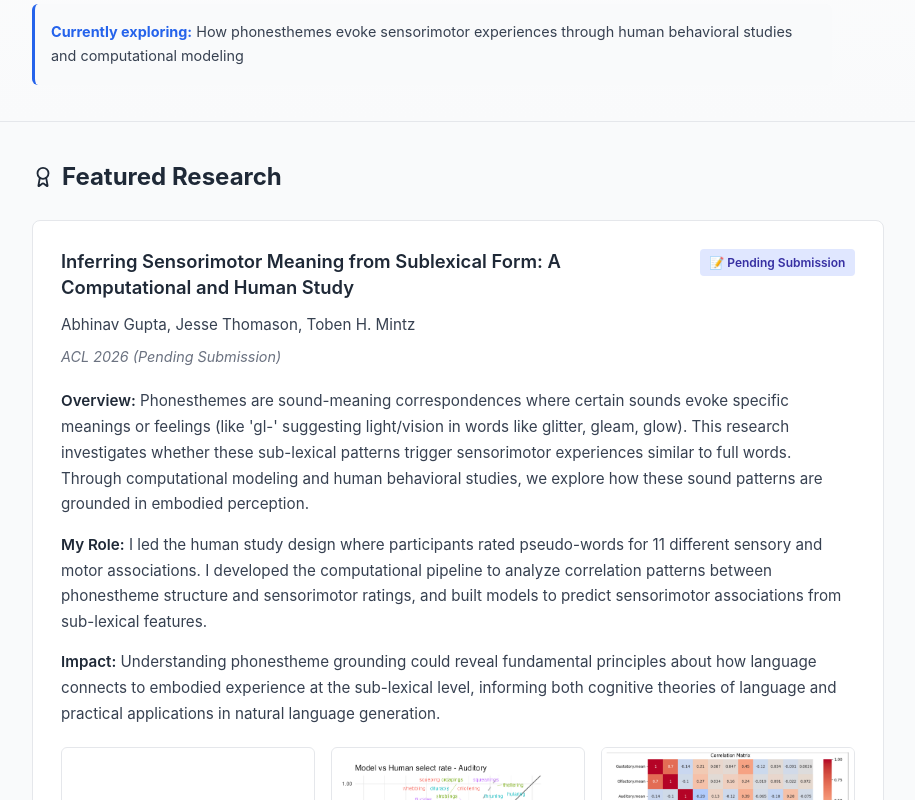
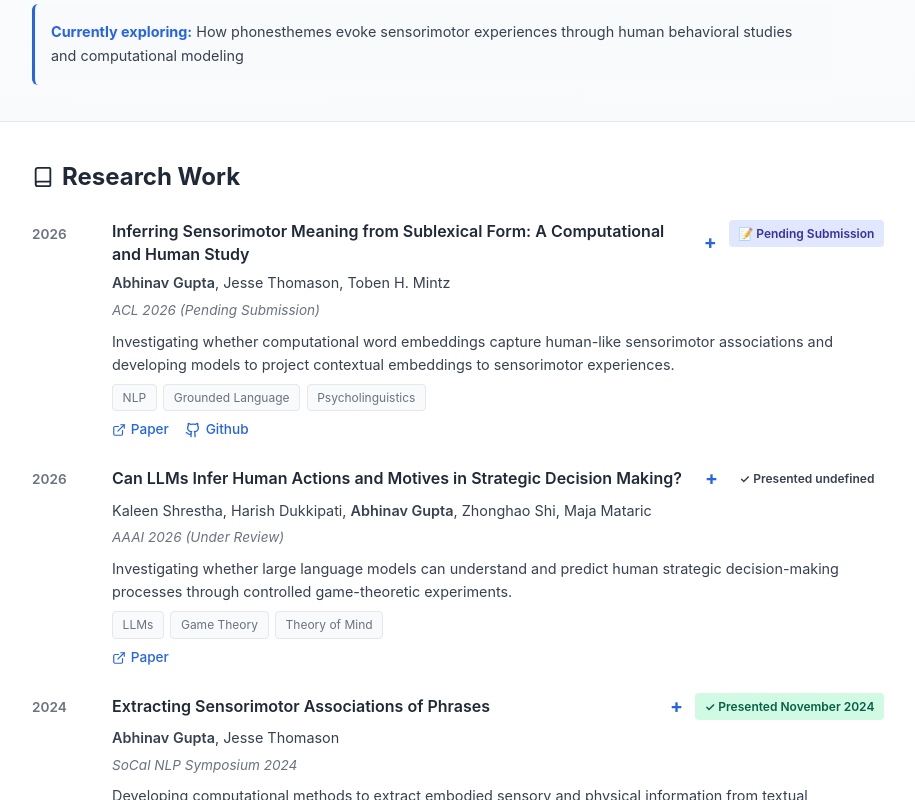
Before and after one commit to abhinav-usc/personal-website, a React (Vite) app: page / in a window 1280 px wide. Shown: the part 520-1320 px from the top of the page, without its empty margins (182-1097 px from the left). Built offline with nearby package versions, Linux system fonts and the light colour scheme.

Commit message:
remove featured and reseach epxerience and reorg

```diff
--- a/src/App.jsx
+++ b/src/App.jsx
@@ -258,15 +258,10 @@ function App() {
       date: "Jan 2022 – Dec 2024",
       icon: "👨‍🏫",
       description: "Tutored classes including CSCI 270 (Algorithm Design), CSCI 170 (Discrete Mathematics), and CSCI 102 (Intro to C++). Entrusted with grading tests and assignments, helping over 300 students with difficult topics, hosting discussion sections, and contributing to test curation."
-    },
-    {
-      role: "Software Dev Engineering Intern",
-      org: "Amazon Inc.",
-      date: "May 2023 – Aug 2023",
-      icon: "💼",
-      description: "Designed and implemented an internal tool using Java, Python and AWS to automate podcast content management. Engineered automation solutions that eliminated 10 hours of weekly manual tasks and improved content curation. Developed technical documentation and presented project outcomes to cross-functional teams of 6 developers and 2 designers."
     }
   ]
+
+
 
   const leadershipExperience = [
     {
@@ -400,6 +395,11 @@ function App() {
       link: "https://apps.apple.com/us/app/brandshake/id1613614806"
     },
     {
+      title: "Software Dev Engineering Intern, Amazon Inc.",
+      description: "Designed and implemented an internal tool to automate podcast content management. Reduced manual effort by 30% and improved data accuracy through integration with AWS services.",
+      tech: ["Java", "Python", "AWS"],
+    },
+    {
       title: "Ethos",
       description: "Wellness companion app for mindful alcohol consumption tracking with personalized insights and community support",
       tech: ["Mobile Development", "Backend"],
@@ -504,7 +504,7 @@ function App() {
       </section>
 
       {/* Featured Research Section */}
-      <section className="featured-research">
+      {/* <section className="featured-research">
         <div className="container">
           <h2 className="section-title"><Award size={22} /> Featured Research</h2>
           <div className="featured-grid">
@@ -564,15 +564,15 @@ function App() {
             ))}
           </div>
         </div>
-      </section>
+      </section> */}
 
       {/* Research Section */}
       <section id="research" className="research">
         <div className="container">
-          <h2 className="section-title"><Book size={22} /> Research Publications</h2>
+          <h2 className="section-title"><Book size={22} /> Research Work</h2>
 
           {/* Tag Filter */}
-          <div className="tag-filter">
+          {/* <div className="tag-filter">
             <button
               className={`filter-tag ${selectedTag === null ? 'active' : ''}`}
               onClick={() => setSelectedTag(null)}
@@ -588,7 +588,7 @@ function App() {
                 {tag}
               </button>
             ))}
-          </div>
+          </div> */}
 
           <div className="research-list">
             {filteredProjects.map((paper, index) => (
@@ -684,7 +684,7 @@ function App() {
       </section>
 
       {/* Research Experience Section */}
-      <section className="research-experience">
+      {/* <section className="research-experience">
         <div className="container">
           <h2 className="section-title"><FlaskConical size={22} /> Research Experience</h2>
           <div className="experience-list">
@@ -704,12 +704,12 @@ function App() {
             ))}
           </div>
         </div>
-      </section>
+      </section> */}
 
       {/* Work Experience Section */}
       <section id="experience" className="experience">
         <div className="container">
-          <h2 className="section-title"><Briefcase size={22} /> Teaching & Industry</h2>
+          <h2 className="section-title"><Briefcase size={22} /> Teaching</h2>
           <div className="experience-list">
             {workExperience.map((role, index) => (
               <article key={index} className="experience-item">
```
